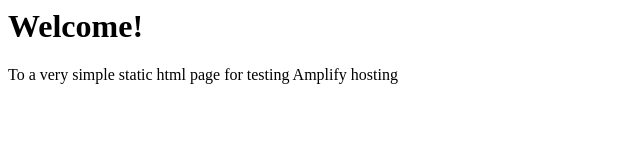
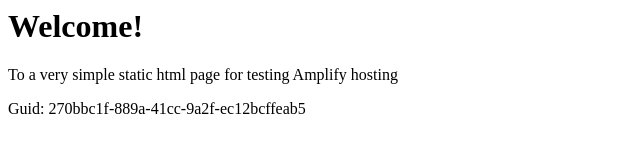
Before and after one commit to aws-aemilia-pdx/Github-PR-Commit-Integration-Test-DoNotTouch-v1-beta-us-west-2, a website: page src/index.html in a window 1280 px wide. Shown: the whole page, without its empty margins (0-640 px from the left). Drawn offline with Linux system fonts and the light colour scheme.

Commit message:
commit from integ tests

```diff
--- a/src/index.html
+++ b/src/index.html
@@ -1,3 +1,5 @@
+
+
 <html lang="en">
 
 <head>
@@ -10,6 +12,6 @@
 <body>
     <h1>Welcome!</h1>
     <p>To a very simple static html page for testing Amplify hosting</p>
-</body>
+    <p>Guid: 270bbc1f-889a-41cc-9a2f-ec12bcffeab5</p></body>
 
 </html>
```
